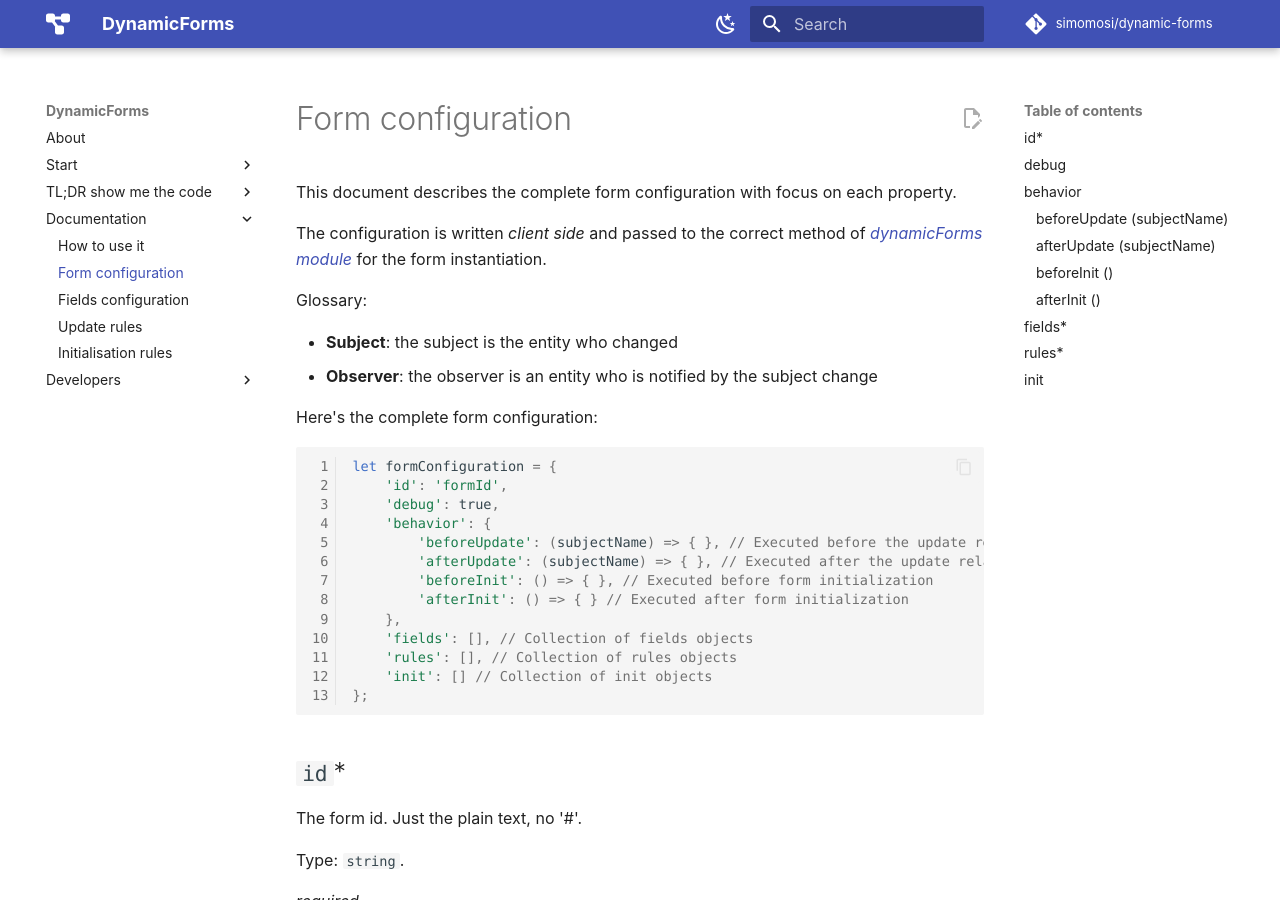
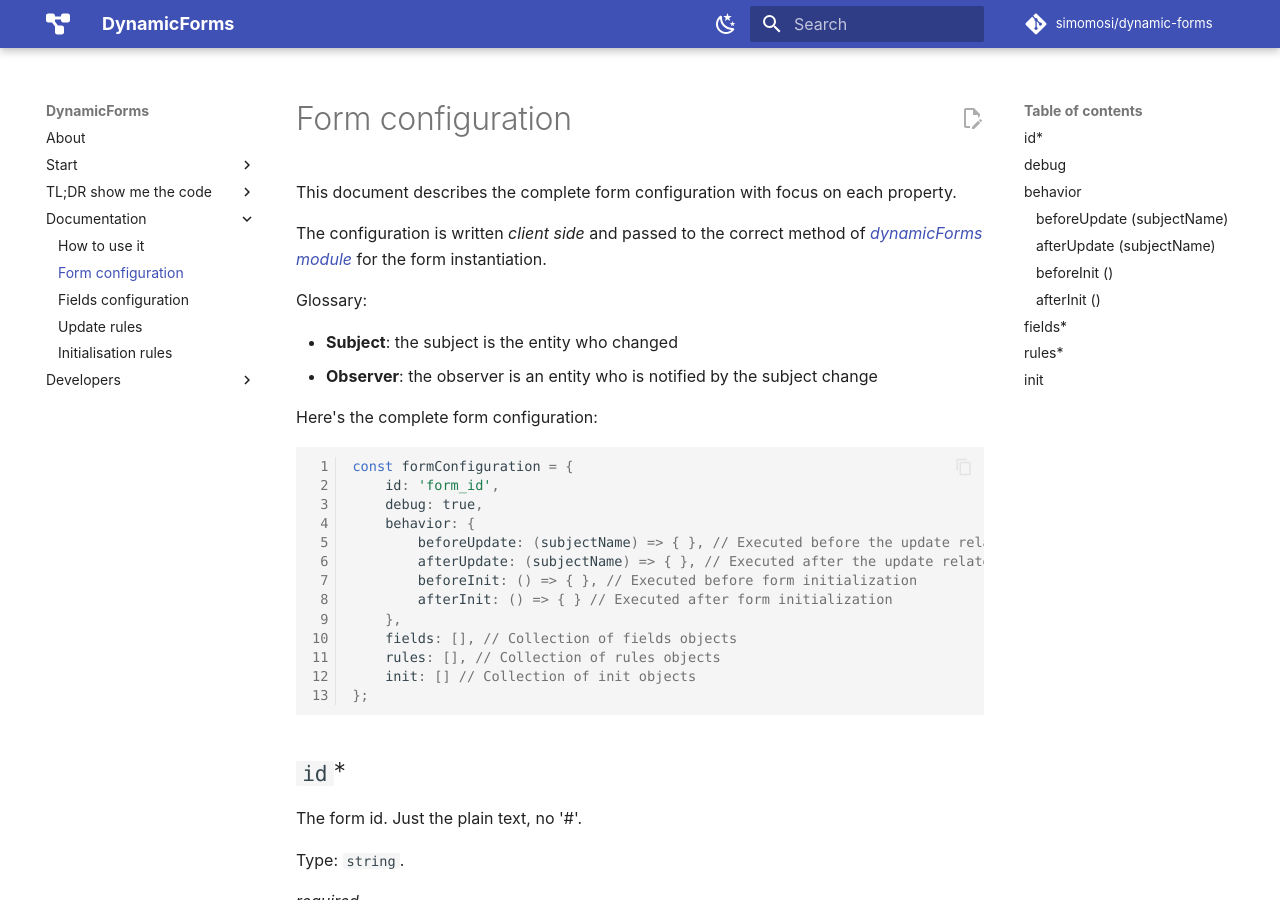
Before and after one commit to simomosi/dynamic-forms, an MkDocs documentation site: the page built from docs/configurations/form-configuration.md, in a window 1280 px wide and 900 px high. Built offline with MkDocs 1.6.1 and Material for MkDocs 9.7.7, drawn with Linux system fonts in a browser that asks for light colours; comment, search, counter and statistics services are not loaded.

Commit message:
Removed quotes from examples

````diff
--- a/docs/configurations/form-configuration.md
+++ b/docs/configurations/form-configuration.md
@@ -11,18 +11,18 @@ Glossary:
 Here's the complete form configuration:
 
 ```javascript
-let formConfiguration = {
-    'id': 'formId',
-    'debug': true,
-    'behavior': {
-        'beforeUpdate': (subjectName) => { }, // Executed before the update related events. Return false to block all updates
-        'afterUpdate': (subjectName) => { }, // Executed after the update related events
-        'beforeInit': () => { }, // Executed before form initialization
-        'afterInit': () => { } // Executed after form initialization
+const formConfiguration = {
+    id: 'form_id',
+    debug: true,
+    behavior: {
+        beforeUpdate: (subjectName) => { }, // Executed before the update related events. Return false to block all updates
+        afterUpdate: (subjectName) => { }, // Executed after the update related events
+        beforeInit: () => { }, // Executed before form initialization
+        afterInit: () => { } // Executed after form initialization
     },
-    'fields': [], // Collection of fields objects
-    'rules': [], // Collection of rules objects
-    'init': [] // Collection of init objects
+    fields: [], // Collection of fields objects
+    rules: [], // Collection of rules objects
+    init: [] // Collection of init objects
 };
 ```
 
````
Also changed, not shown: docs/configurations/field-configuration.md (+21 -21 lines), docs/configurations/init-rules.md (+3 -3 lines), docs/configurations/update-rules.md (+5 -5 lines).
